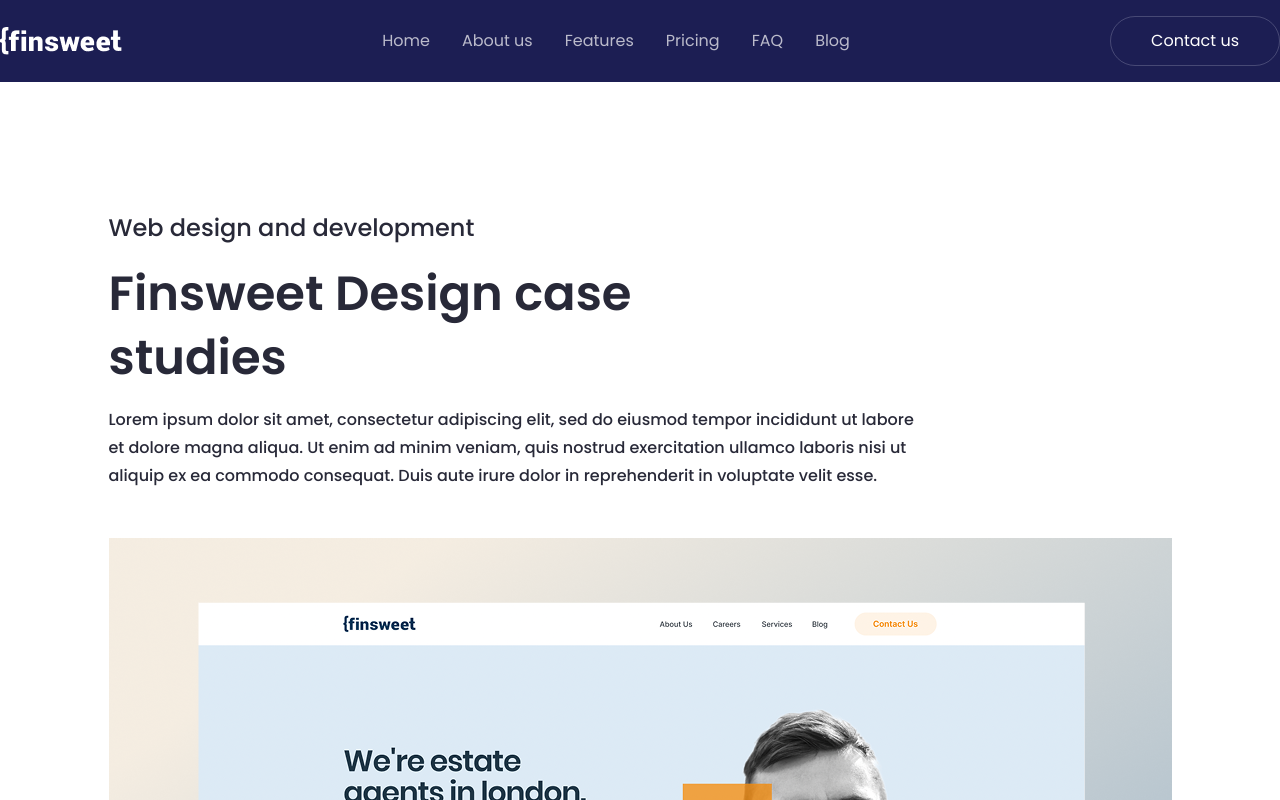
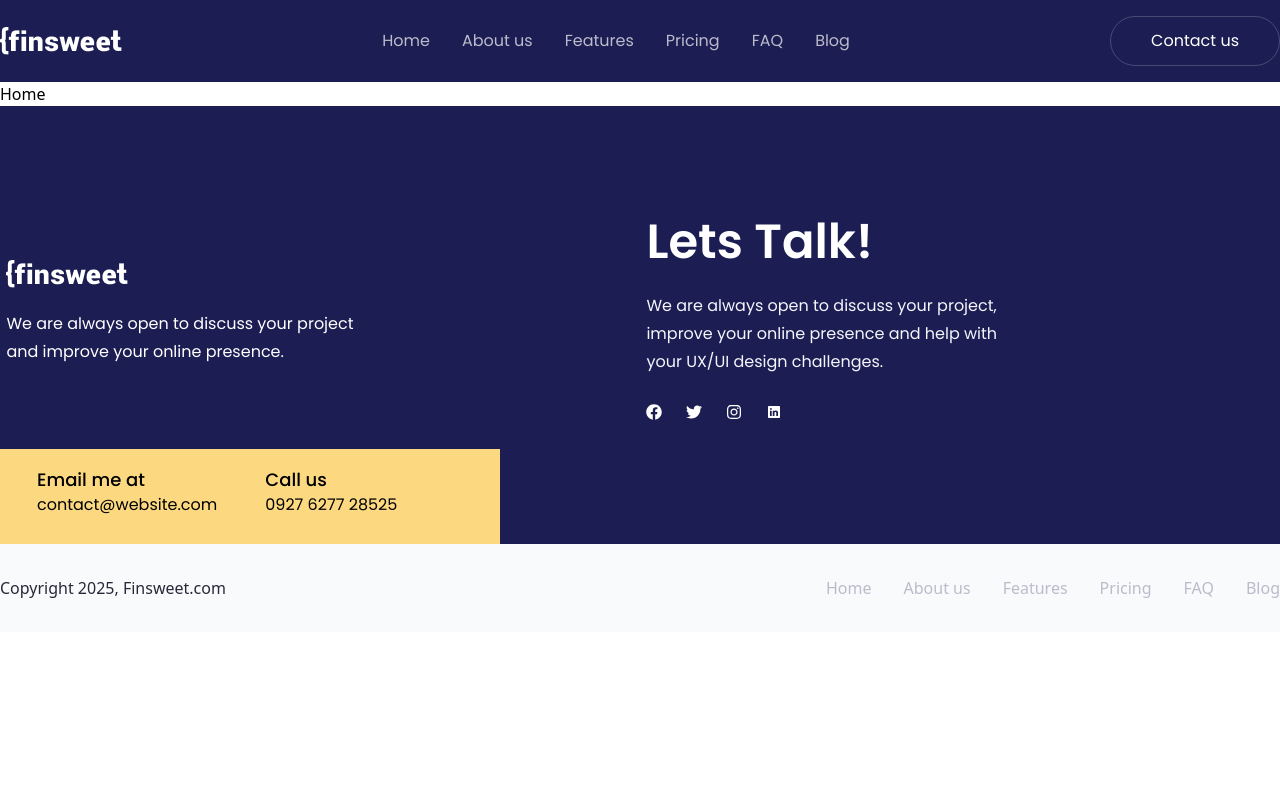
Before and after one commit to abdunnoorfaheem/finsweetreact, a React (Vite) app: page / in a window 1280 px wide. Shown: the top 800 px of the page. Built offline with nearby package versions, Linux system fonts and the light colour scheme; the HTML template or start-up script is replaced by a standard one.

Commit message:
Now App.jsx is clean

```diff
--- a/src/App.jsx
+++ b/src/App.jsx
@@ -12,8 +12,7 @@ function App() {
     <>
     <Routes>
       <Route path='/' element={<RootLayout/>}>
-      {/* <Route index element={<Home/>}/> */}
-      <Route index element={<ReadCase/>}/>
+      <Route index element={<Home/>}/>
       </Route>
     </Routes>
     </>
```
